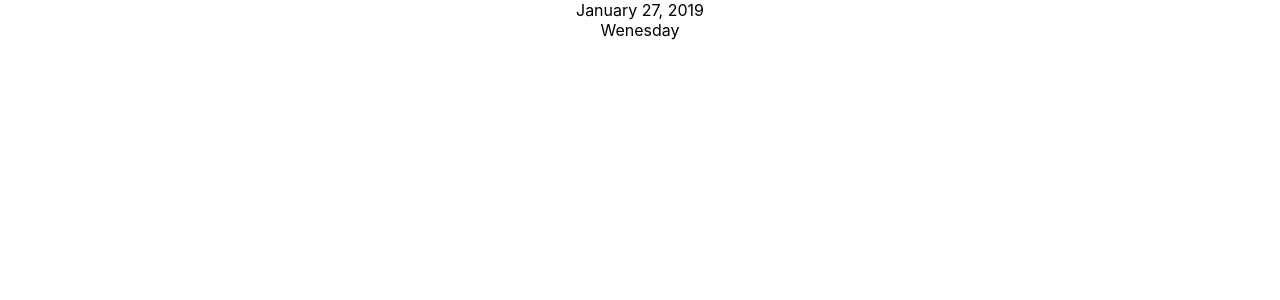
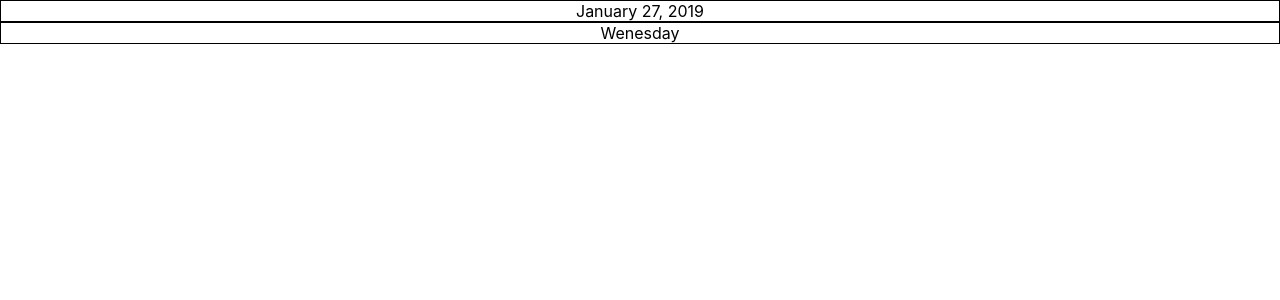
Before and after one commit to zabroski/my-to-do, a React (Create React App) app: page / in a window 1280 px wide. Shown: the top 300 px of the page. Built offline with nearby package versions, Linux system fonts and the light colour scheme.

Commit message:
style date and day

```diff
--- a/src/App.js
+++ b/src/App.js
@@ -6,8 +6,8 @@ class App extends Component {
   render() {
     return (
       <div className="App">
-        <div>January 27, 2019</div>
-        <div>Wenesday</div>
+        <div className="date">January 27, 2019</div>
+        <div className="day">Wenesday</div>
       </div>
     );
   }
--- a/src/index.css
+++ b/src/index.css
@@ -12,3 +12,10 @@ code {
   font-family: source-code-pro, Menlo, Monaco, Consolas, "Courier New",
     monospace;
 }
+.date {
+  border: 1px solid black;
+
+}
+.day {
+  border: 1px solid black;
+}
```
